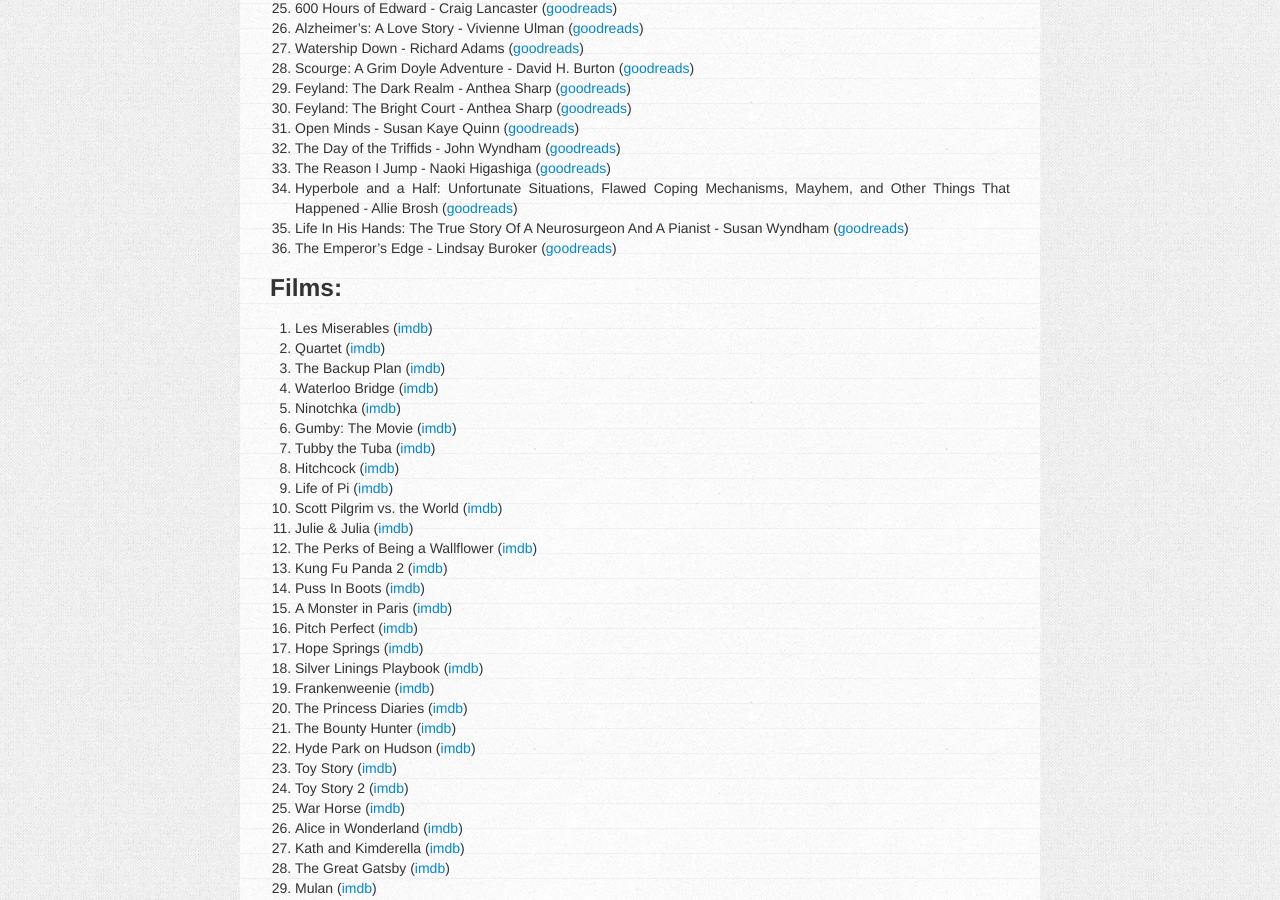
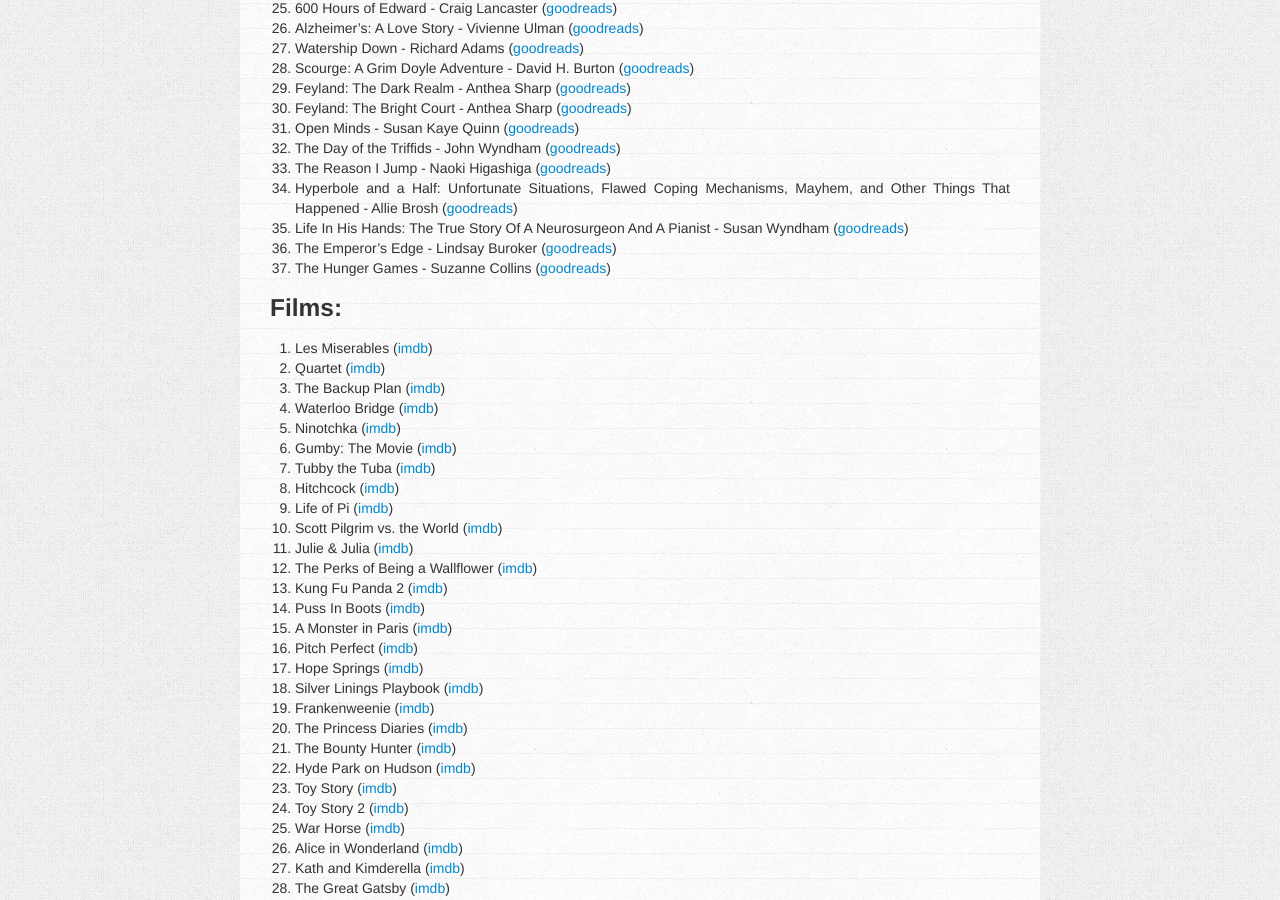
Before and after one commit to charlottepierce/charlottepierce.github.com, a Jekyll site: the page built from _posts/2013-01-01-50-50-Challenge-2013.md, in a window 1280 px wide and 900 px high, scrolled down 830 px. Built offline with Jekyll 4.4.1, drawn with Linux system fonts in a browser that asks for light colours.

Commit message:
Updated 50/50 challenge list.

```diff
--- a/_posts/2013-01-01-50-50-Challenge-2013.md
+++ b/_posts/2013-01-01-50-50-Challenge-2013.md
@@ -43,6 +43,7 @@
 34. Hyperbole and a Half: Unfortunate Situations, Flawed Coping Mechanisms, Mayhem, and Other Things That Happened - Allie Brosh ([goodreads](https://www.goodreads.com/book/show/17571564-hyperbole-and-a-half))
 35. Life In His Hands: The True Story Of A Neurosurgeon And A Pianist - Susan Wyndham ([goodreads](https://www.goodreads.com/book/show/6357924-life-in-his-hands))
 36. The Emperor's Edge - Lindsay Buroker ([goodreads](https://www.goodreads.com/book/show/10031259-the-emperor-s-edge))
+37. The Hunger Games - Suzanne Collins ([goodreads](https://www.goodreads.com/book/show/2767052-the-hunger-games))
 
 ### Films: ###
 
```
